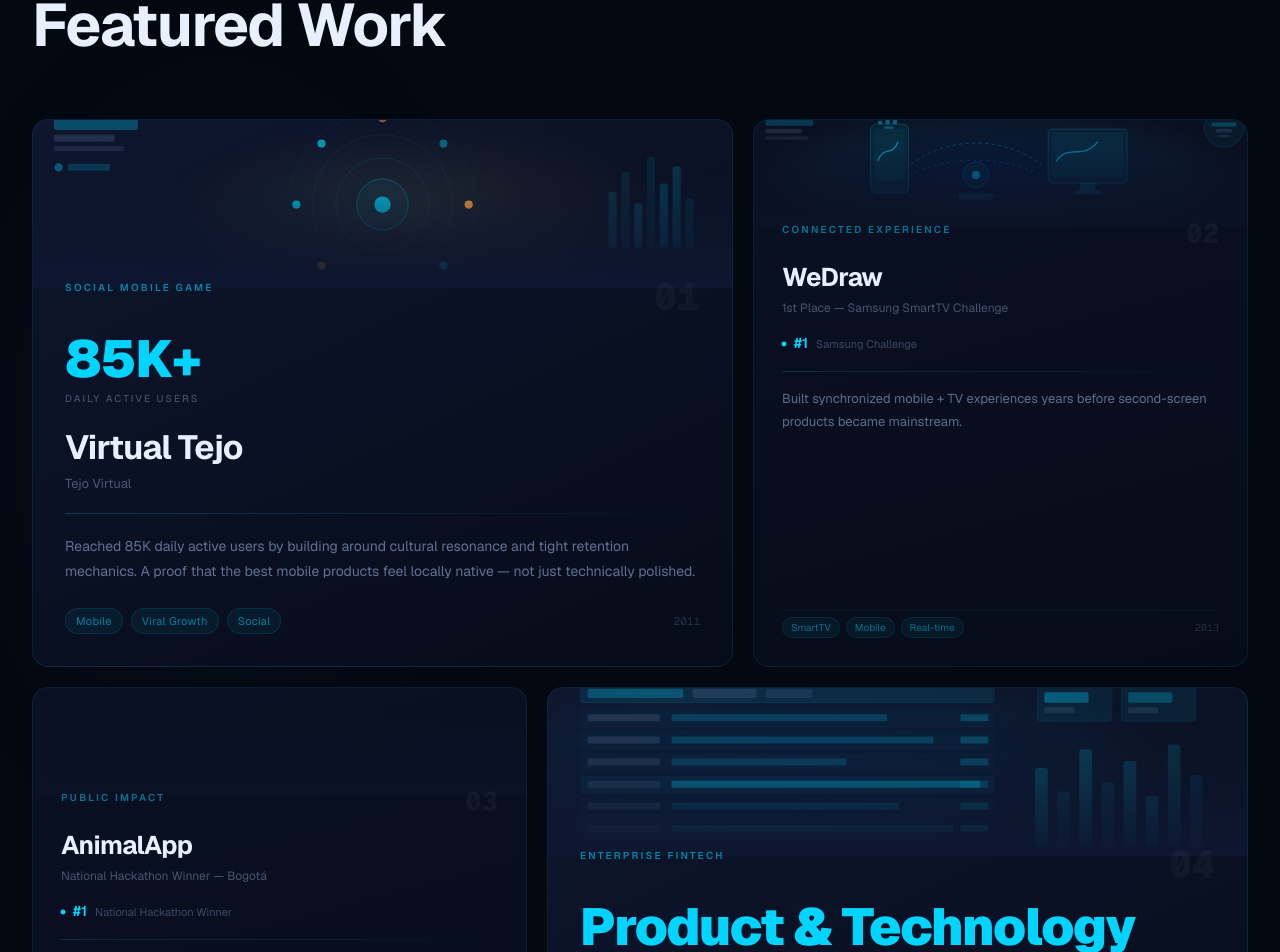
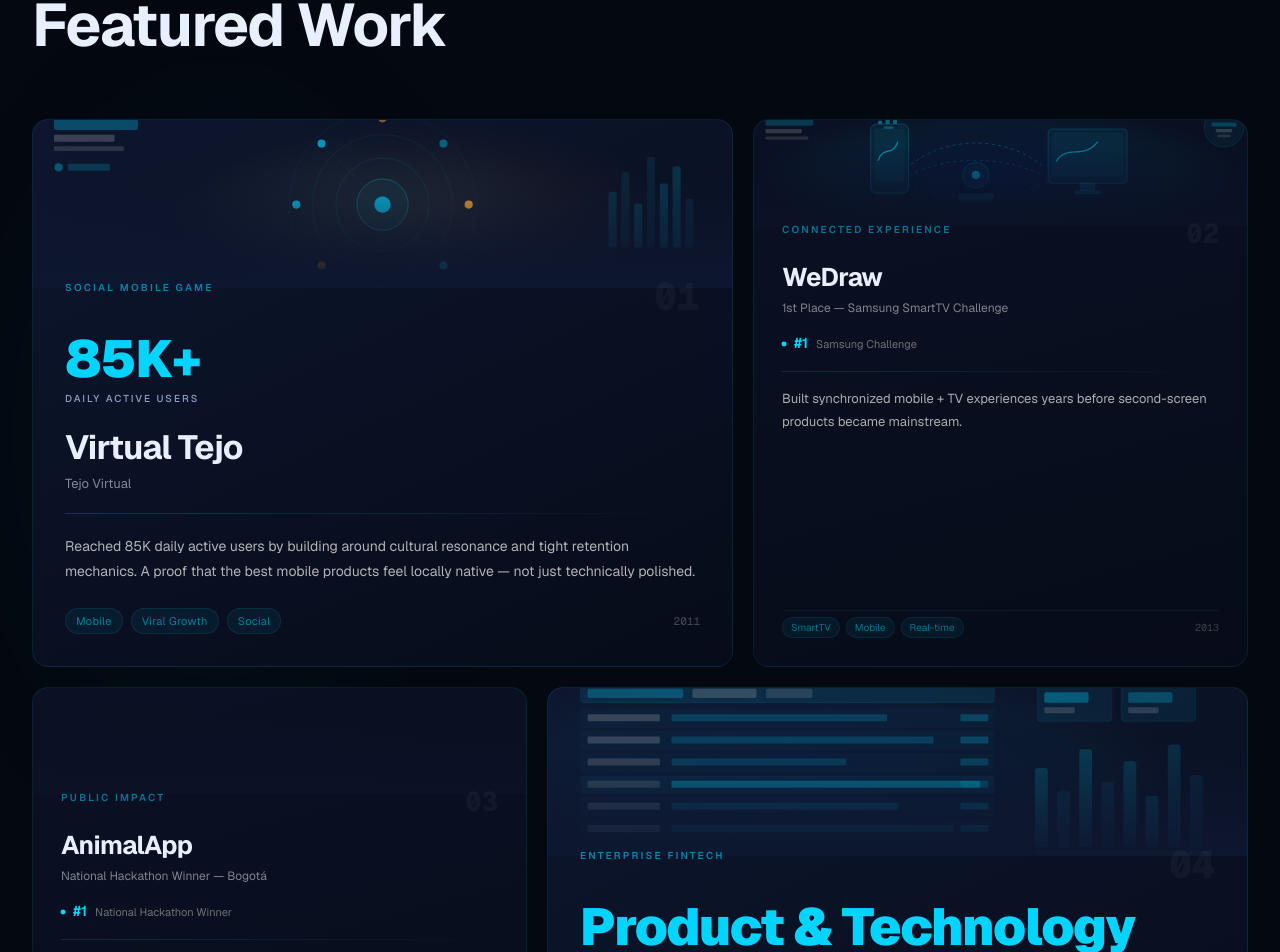
Before and after one commit to RockerCat/alexsosa-website, a Next.js app: page / in a window 1280 px wide. Shown: the part 1000-1952 px from the top of the page. Built offline with nearby package versions, Linux system fonts and the light colour scheme.

Commit message:
Improving visibility

```diff
--- a/src/components/CareerTimeline.tsx
+++ b/src/components/CareerTimeline.tsx
@@ -130,7 +130,7 @@
           <h3 className="text-[0.9375rem] font-semibold text-[#e8f0ff] mb-2 leading-snug">
             {item.title}
           </h3>
-          <p className="text-[0.8125rem] leading-relaxed" style={{ color: "rgba(107,127,163,0.85)", lineHeight: 1.7 }}>
+          <p className="text-[0.8125rem] leading-relaxed" style={{ color: "rgba(202,202,202,0.85)", lineHeight: 1.7 }}>
             {item.description}
           </p>
         </motion.div>
--- a/src/components/CurrentExperiments.tsx
+++ b/src/components/CurrentExperiments.tsx
@@ -62,7 +62,7 @@
             <h2 className="text-[clamp(2.2rem,5vw,3.5rem)] font-bold text-[#e8f0ff] tracking-tight leading-none mb-4">
               Current Explorations
             </h2>
-            <p className="text-[0.9375rem] max-w-md" style={{ color: "rgba(107,127,163,0.8)", lineHeight: 1.72 }}>
+            <p className="text-[0.9375rem] max-w-md" style={{ color: "rgba(202,202,202,0.8)", lineHeight: 1.72 }}>
               Active experiments at the intersection of product,
               technology and emerging platforms.
             </p>
@@ -142,7 +142,7 @@
           </div>
           <span
             className="text-[10px] font-mono"
-            style={{ color: "rgba(107,127,163,0.35)" }}
+            style={{ color: "rgba(202,202,202,0.35)" }}
           >
             0{index + 1}
           </span>
@@ -156,7 +156,7 @@
         {/* Description */}
         <p
           className="text-[0.8125rem] flex-1"
-          style={{ color: "rgba(107,127,163,0.85)", lineHeight: 1.7 }}
+          style={{ color: "rgba(202,202,202,0.85)", lineHeight: 1.7 }}
         >
           {experiment.description}
         </p>
--- a/src/components/FeaturedWork.tsx
+++ b/src/components/FeaturedWork.tsx
@@ -151,7 +151,7 @@
           <div className="font-black leading-none tracking-tight text-[#00d4ff]" style={{ fontSize: "clamp(2.2rem, 4.5vw, 3.25rem)" }}>
             {project.metricValue}
           </div>
-          <div className="mt-1.5 text-[10px] tracking-[0.2em] uppercase font-medium" style={{ color: "rgba(107,127,163,0.55)" }}>
+          <div className="mt-1.5 text-[10px] tracking-[0.2em] uppercase font-medium" style={{ color: "rgba(150, 170, 205, 0.95)" }}>
             {project.metricLabel}
           </div>
         </div>
@@ -160,7 +160,7 @@
           <h3 className="font-bold text-[#e8f0ff] leading-tight tracking-tight" style={{ fontSize: "clamp(1.5rem, 2.8vw, 2.1rem)" }}>
             {project.title}
           </h3>
-          <p className="text-[13px] mt-1.5" style={{ color: "rgba(107,127,163,0.65)" }}>
+          <p className="text-[13px] mt-1.5" style={{ color: "rgba(202,202,202,0.65)" }}>
             {project.subtitle}
           </p>
         </div>
@@ -171,7 +171,7 @@
             : "linear-gradient(to right, rgba(0,212,255,0.22), transparent)",
         }} />
 
-        <p className="flex-1" style={{ fontSize: "0.875rem", color: "rgba(107,127,163,0.88)", lineHeight: 1.76 }}>
+        <p className="flex-1" style={{ fontSize: "0.875rem", color: "rgba(202,202,202,0.88)", lineHeight: 1.76 }}>
           {project.description}
         </p>
 
@@ -188,7 +188,7 @@
               </span>
             ))}
           </div>
-          <span className="text-[11px] font-mono ml-3 shrink-0" style={{ color: "rgba(107,127,163,0.32)" }}>
+          <span className="text-[11px] font-mono ml-3 shrink-0" style={{ color: "rgba(202,202,202,0.32)" }}>
             {project.year}
           </span>
         </div>
@@ -246,7 +246,7 @@
           <h3 className="font-bold text-[#e8f0ff] leading-tight tracking-tight" style={{ fontSize: "clamp(1.25rem, 2.4vw, 1.6rem)" }}>
             {project.title}
           </h3>
-          <p className="text-[12px] mt-1.5" style={{ color: "rgba(107,127,163,0.62)" }}>
+          <p className="text-[12px] mt-1.5" style={{ color: "rgba(202,202,202,0.62)" }}>
             {project.subtitle}
           </p>
         </div>
@@ -258,12 +258,12 @@
             transition={{ duration: 2.5, repeat: Infinity, ease: "easeInOut" }}
           />
           <span className="text-[0.9rem] font-semibold text-[#00d4ff]">{project.metricValue}</span>
-          <span className="text-[11px]" style={{ color: "rgba(107,127,163,0.52)" }}>{project.metricLabel}</span>
+          <span className="text-[11px]" style={{ color: "rgba(202,202,202,0.52)" }}>{project.metricLabel}</span>
         </div>
 
         <div className="h-px" style={{ background: "linear-gradient(to right, rgba(0,212,255,0.16), transparent)" }} />
 
-        <p className="flex-1" style={{ fontSize: "0.8125rem", color: "rgba(107,127,163,0.84)", lineHeight: 1.74 }}>
+        <p className="flex-1" style={{ fontSize: "0.8125rem", color: "rgba(202,202,202,0.84)", lineHeight: 1.74 }}>
           {project.description}
         </p>
 
@@ -279,7 +279,7 @@
               </span>
             ))}
           </div>
-          <span className="text-[10px] font-mono ml-2 shrink-0" style={{ color: "rgba(107,127,163,0.28)" }}>
+          <span className="text-[10px] font-mono ml-2 shrink-0" style={{ color: "rgba(202,202,202,0.28)" }}>
             {project.year}
           </span>
         </div>
--- a/src/components/Hero.tsx
+++ b/src/components/Hero.tsx
@@ -286,7 +286,7 @@
             animate={{ opacity: 1, y: 0 }}
             transition={{ duration: 0.7, delay: 0.44 }}
             className="leading-relaxed mb-9 max-w-[540px]"
-            style={{ fontSize: "1.0625rem", color: "rgba(107, 127, 163, 0.95)", lineHeight: 1.75 }}
+            style={{ fontSize: "1.0625rem", color: "rgba(202, 202, 202, 0.95)", lineHeight: 1.75 }}
           >
             Games, platforms and emerging technology.
           </motion.p>
@@ -308,7 +308,7 @@
                 style={{
                   border: "1px solid rgba(0, 212, 255, 0.16)",
                   background: "rgba(0, 212, 255, 0.045)",
-                  color: "rgba(107, 127, 163, 0.9)",
+                  color: "rgba(202, 202, 202, 0.95)",
                   letterSpacing: "0.04em",
                 }}
               >
@@ -372,7 +372,7 @@
           animate={{ y: [0, 5, 0] }}
           transition={{ duration: 2.4, repeat: Infinity, ease: "easeInOut" }}
         >
-          <ChevronDown size={13} style={{ color: "rgba(107,127,163,0.45)" }} />
+          <ChevronDown size={13} style={{ color: "rgba(202,202,202,0.45)" }} />
         </motion.div>
       </motion.div>
     </section>
--- a/src/components/HowIBuild.tsx
+++ b/src/components/HowIBuild.tsx
@@ -64,7 +64,7 @@
           {/* Editorial aside */}
           <p
             className="mt-5 md:mt-0 md:max-w-sm"
-            style={{ fontSize: "0.875rem", color: "rgba(107,127,163,0.6)", lineHeight: 1.75 }}
+            style={{ fontSize: "0.875rem", color: "rgba(202,202,202,0.6)", lineHeight: 1.75 }}
           >
             A consistent set of practices developed over two decades —
             across platforms, team sizes and product types.
@@ -140,7 +140,7 @@
       {/* Description — slightly inset */}
       <p
         className="pl-11"
-        style={{ fontSize: "0.875rem", color: "rgba(107,127,163,0.82)", lineHeight: 1.75 }}
+        style={{ fontSize: "0.875rem", color: "rgba(202,202,202,0.82)", lineHeight: 1.75 }}
       >
         {pillar.description}
       </p>
--- a/src/components/visuals/ProjectVisuals.tsx
+++ b/src/components/visuals/ProjectVisuals.tsx
@@ -95,8 +95,8 @@
 
         {/* Stats panel — left margin */}
         <rect x={18} y={14} width={72} height={10} rx={2} fill="rgba(0,212,255,0.28)" />
-        <rect x={18} y={28} width={52} height={6} rx={1} fill="rgba(107,127,163,0.24)" />
-        <rect x={18} y={38} width={60} height={4} rx={1} fill="rgba(107,127,163,0.17)" />
+        <rect x={18} y={28} width={52} height={6} rx={1} fill="rgba(202,202,202,0.24)" />
+        <rect x={18} y={38} width={60} height={4} rx={1} fill="rgba(202,202,202,0.17)" />
 
         {/* Live indicator */}
         <motion.circle
@@ -196,15 +196,15 @@
 
         {/* ── Side labels — left ── */}
         <rect x={14} y={22} width={58} height={8} rx={2} fill="rgba(0,212,255,0.2)" />
-        <rect x={14} y={34} width={44} height={5} rx={1} fill="rgba(107,127,163,0.2)" />
-        <rect x={14} y={43} width={52} height={4} rx={1} fill="rgba(107,127,163,0.15)" />
+        <rect x={14} y={34} width={44} height={5} rx={1} fill="rgba(202,202,202,0.2)" />
+        <rect x={14} y={43} width={52} height={4} rx={1} fill="rgba(202,202,202,0.15)" />
 
         {/* Award badge — right edge */}
         <circle cx={572} cy={32} r={24}
           fill="rgba(0,212,255,0.05)" stroke="rgba(0,212,255,0.2)" strokeWidth={0.7} />
         <rect x={557} y={26} width={30} height={5} rx={1} fill="rgba(0,212,255,0.22)" />
-        <rect x={562} y={34} width={20} height={4} rx={1} fill="rgba(107,127,163,0.2)" />
-        <rect x={564} y={41} width={16} height={3} rx={1} fill="rgba(107,127,163,0.15)" />
+        <rect x={562} y={34} width={20} height={4} rx={1} fill="rgba(202,202,202,0.2)" />
+        <rect x={564} y={41} width={16} height={3} rx={1} fill="rgba(202,202,202,0.15)" />
       </svg>
     </div>
   )
@@ -239,8 +239,8 @@
         <rect x={28} y={12} width={355} height={16} rx={3}
           fill="rgba(0,212,255,0.09)" stroke="rgba(0,212,255,0.14)" strokeWidth={0.5} />
         <rect x={34} y={16} width={82} height={8} rx={1.5} fill="rgba(0,212,255,0.24)" />
-        <rect x={124} y={16} width={55} height={8} rx={1.5} fill="rgba(107,127,163,0.2)" />
-        <rect x={187} y={16} width={40} height={8} rx={1.5} fill="rgba(107,127,163,0.15)" />
+        <rect x={124} y={16} width={55} height={8} rx={1.5} fill="rgba(202,202,202,0.2)" />
+        <rect x={187} y={16} width={40} height={8} rx={1.5} fill="rgba(202,202,202,0.15)" />
 
         {/* Data rows */}
         {lpRows.map((row, i) => (
@@ -249,7 +249,7 @@
               fill={i === 3 ? "rgba(0,212,255,0.07)" : "rgba(0,212,255,0.025)"}
               stroke="rgba(0,212,255,0.055)" strokeWidth={0.4} />
             {/* Label pill */}
-            <rect x={6} y={4} width={62} height={6} rx={1} fill="rgba(107,127,163,0.22)" />
+            <rect x={6} y={4} width={62} height={6} rx={1} fill="rgba(202,202,202,0.22)" />
             {/* Data bar */}
             <rect x={78} y={4} width={row.bw} height={6} rx={1}
               fill={i === 3 ? "rgba(0,212,255,0.42)" : "rgba(0,212,255,0.18)"} />
@@ -277,7 +277,7 @@
             transition={{ duration: 2 + i * 0.32, repeat: Infinity, delay: i * 0.42 }}
           />
         ))}
-        <rect x={418} y={155} width={152} height={4} rx={1} fill="rgba(107,127,163,0.18)" />
+        <rect x={418} y={155} width={152} height={4} rx={1} fill="rgba(202,202,202,0.18)" />
 
         {/* KPI panels — top right */}
         {[0, 1].map(i => (
@@ -285,7 +285,7 @@
             <rect x={0} y={0} width={64} height={32} rx={3}
               fill="rgba(0,212,255,0.07)" stroke="rgba(0,212,255,0.12)" strokeWidth={0.5} />
             <rect x={6} y={7} width={38} height={9} rx={1.5} fill={`rgba(0,212,255,${0.32 - i * 0.08})`} />
-            <rect x={6} y={20} width={26} height={5} rx={1} fill="rgba(107,127,163,0.18)" />
+            <rect x={6} y={20} width={26} height={5} rx={1} fill="rgba(202,202,202,0.18)" />
           </g>
         ))}
       </svg>
@@ -380,7 +380,7 @@
         <rect x={497} y={27} width={76} height={9} rx={1.5} fill="rgba(0,212,255,0.26)" />
         {[0,1,2,3,4,5,6,7].map(i => (
           <rect key={i} x={497} y={40 + i * 11} width={60 - (i % 4) * 8} height={6} rx={1}
-            fill="rgba(107,127,163,0.2)" />
+            fill="rgba(202,202,202,0.2)" />
         ))}
         {/* Progress bar */}
         <rect x={497} y={130} width={76} height={6} rx={3}
```
Also changed, not shown: src/components/ContactCTA.tsx (+5 -5 lines).
